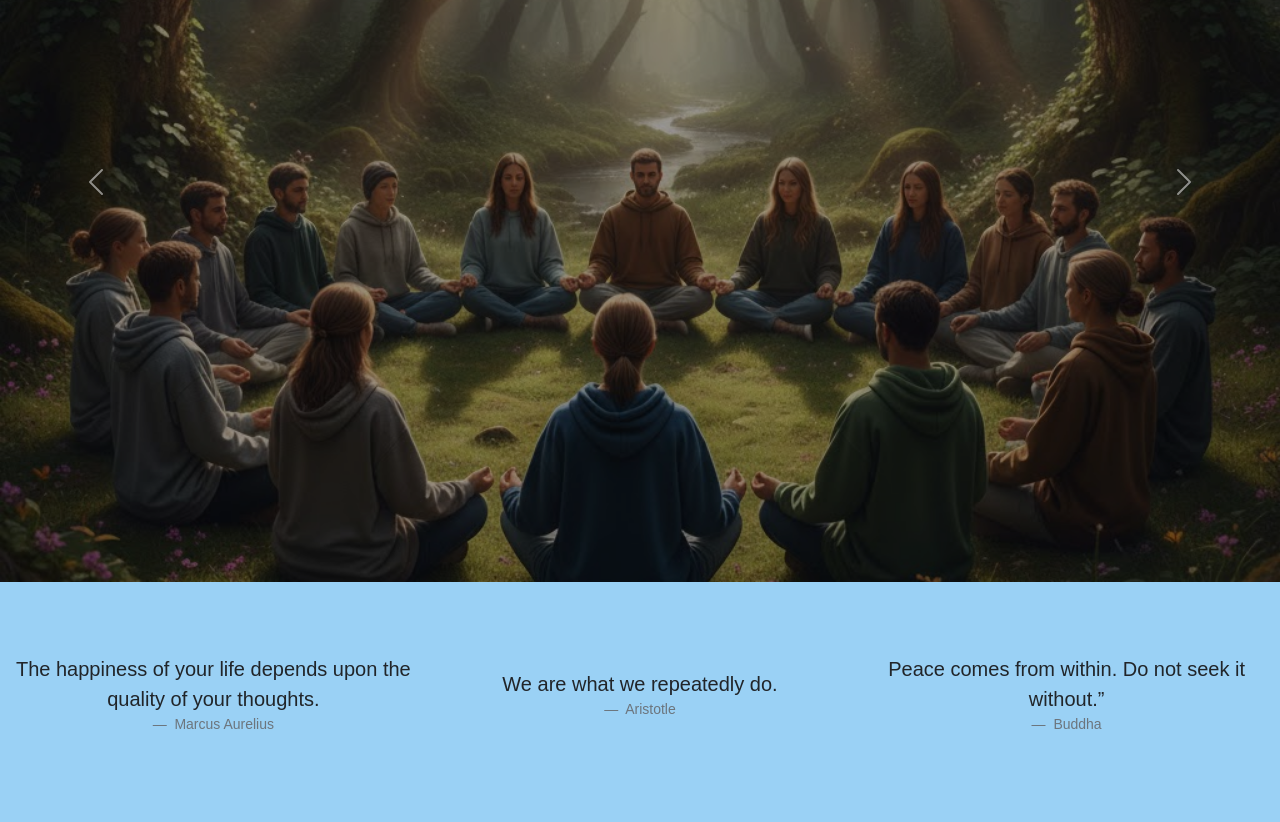
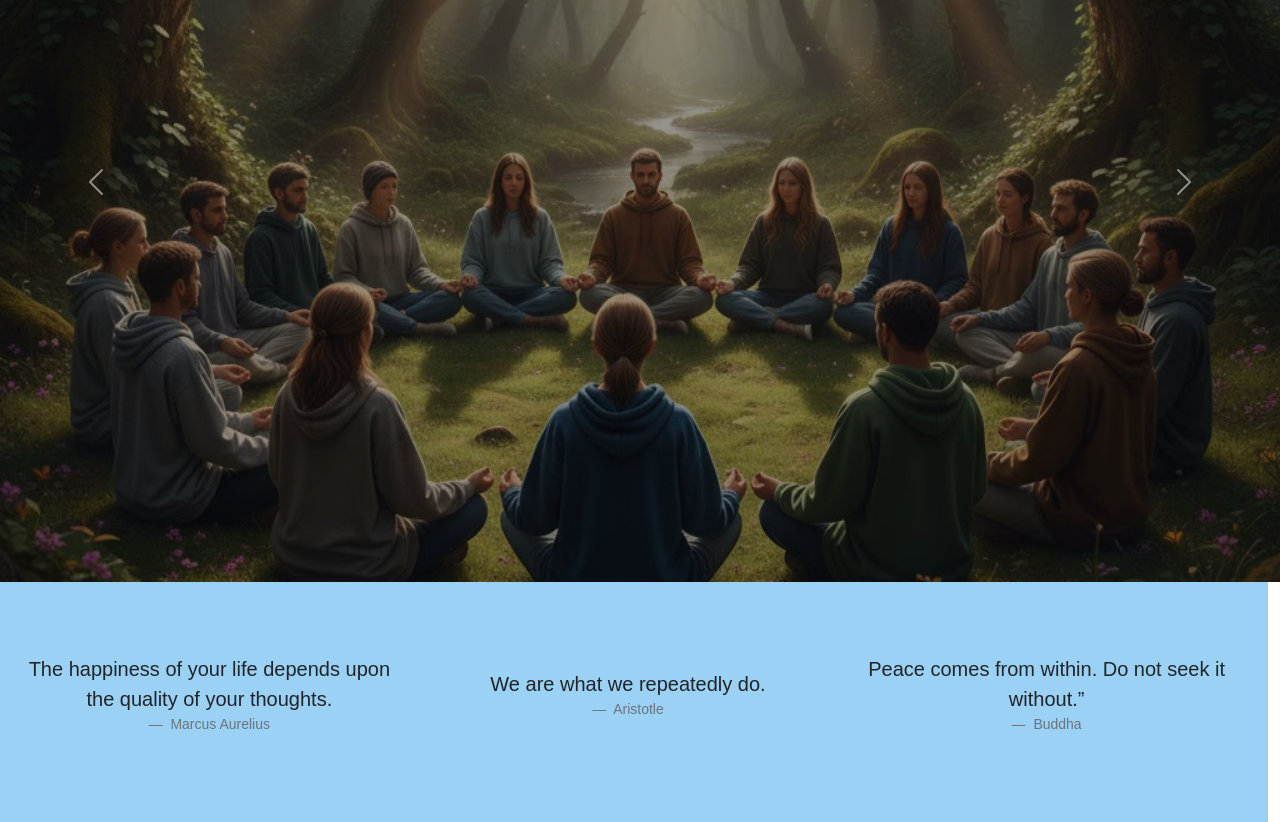
Before and after one commit to Rdrizzla/mental-health-awareness, a plain HTML site: page index.html in a window 1280 px wide. Shown: the part 1678-2500 px from the top of the page. Drawn offline with nearby package versions, Linux system fonts and the light colour scheme; a web font is replaced by a local one.

Commit message:
Footer bug fix

```diff
--- a/assets/css/styles.css
+++ b/assets/css/styles.css
@@ -33,7 +33,7 @@ header h1 {
 
 #footer {
     background-color: var(--secondary-color);
-    height: 30vh;
+    min-height: 30vh;
 }
 
 /* Carousel Styling */
--- a/index.html
+++ b/index.html
@@ -128,8 +128,7 @@
     </section>
 
     <!--footer section-->
-    <footer class="container-fluid" id="footer">
-        <div class="row align-items-center h-100">
+    <footer class="container-fluid row align-items-center" id="footer">
             <div class="col-md-4 col-sm-12">
                 <figure class="text-center">
                     <blockquote class="blockquote">
@@ -162,7 +161,6 @@
                     </figcaption>
                 </figure>
             </div>
-        </div>
     </footer>
 
     <!--bootstrap script-->
```
